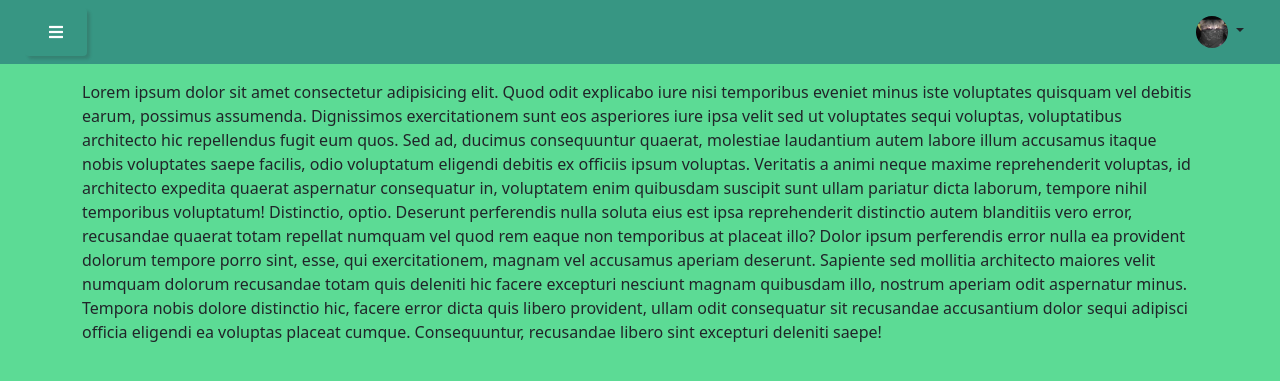
After one commit to daffa1134/INF206-2022-3-SIGAP, a PHP site: page /web/AdminHome.php in a window 1280 px wide. The commit adds this page. Shown: the top 381 px of the page. Run offline with PHP 8.4, Linux system fonts and the light colour scheme.

Commit message:
Add AdminHome

```diff
--- /dev/null
+++ b/web/AdminHome.php
@@ -0,0 +1,87 @@
+<!DOCTYPE html>
+<html lang="en">
+    <head>
+        <meta charset="UTF-8" />
+        <meta http-equiv="X-UA-Compatible" content="IE=edge" />
+        <meta name="viewport" content="width=device-width, initial-scale=1.0" />
+        <title>Test Sidebar</title>
+
+        <!-- CSS -->
+        <link rel="stylesheet" href="https://fonts.googleapis.com/css?family=Roboto:100,300,400,500&display=swap" />
+        <link href="https://cdn.jsdelivr.net/npm/bootstrap@5.1.3/dist/css/bootstrap.min.css" rel="stylesheet" integrity="sha384-1BmE4kWBq78iYhFldvKuhfTAU6auU8tT94WrHftjDbrCEXSU1oBoqyl2QvZ6jIW3" crossorigin="anonymous" />
+        <link rel="stylesheet" href="../assets/css/jquery.mCustomScrollbar.min.css" />
+        <link rel="stylesheet" href="../assets/css/styleother.css" />
+        <link rel="stylesheet" href="../assets/css/style.css" />
+
+        <!-- Icon -->
+        <link rel="shortcut icon" href="./assets/ico/healthcare.png" type="image/x-icon" />
+        <link rel="stylesheet" href="https://use.fontawesome.com/releases/v5.15.4/css/all.css" integrity="sha384-DyZ88mC6Up2uqS4h/KRgHuoeGwBcD4Ng9SiP4dIRy0EXTlnuz47vAwmeGwVChigm" crossorigin="anonymous" />
+    </head>
+
+    <body>
+        <!-- Wrapper -->
+        <div class="wrapper">
+            <!-- Header -->
+            <header class="bg-second p-2">
+                <div class="container-fluid">
+                    <div class="d-flex flex-wrap align-items-center justify-content-between">
+                        <a class="btn btn-customized open-menu" href="#" role="button"> <i class="fas fa-bars"></i></a>
+
+                        <div class="dropdown text-end me-3">
+                            <a href="#" class="d-block link-dark text-decoration-none dropdown-toggle" id="dropdownUser1" data-bs-toggle="dropdown" aria-expanded="false">
+                                <img src="../assets/img/pp-example.png" alt="photo profile" width="32" height="32" class="rounded-circle" />
+                            </a>
+                            <ul class="dropdown-menu text-small" aria-labelledby="dropdownUser1">
+                                <li><a class="dropdown-item" href="#">Settings</a></li>
+                                <li><a class="dropdown-item" href="#">Profile</a></li>
+                            </ul>
+                        </div>
+                    </div>
+                </div>
+            </header>
+
+            <!-- Sidebar -->
+            <nav class="sidebar">
+                <!-- close sidebar menu -->
+                <div class="dismiss">
+                    <i class="fas fa-times"></i>
+                </div>
+
+                <ul class="list-unstyled menu-elements mt-5">
+                    <li class="active">
+                        <a class="scroll-link mb-2" href="#"><i class="fas fa-home"></i> Home</a>
+                    </li>
+                    <li>
+                        <a class="scroll-link mb-2" href="#"><i class="fas fa-info-circle"></i> Tentang</a>
+                    </li>
+                    <li>
+                        <a class="scroll-link mb-2" href="#"><i class="fas fa-question-circle"></i> Bantuan</a>
+                    </li>
+                    <li>
+                        <a class="scroll-link mb-2" href="#"><i class="fas fa-power-off"></i> Keluar</a>
+                    </li>
+                </ul>
+            </nav>
+            <!-- End sidebar -->
+
+            <!-- ISi konten -->
+            <div class="container mt-3">
+                <p>
+                    Lorem ipsum dolor sit amet consectetur adipisicing elit. Quod odit explicabo iure nisi temporibus eveniet minus iste voluptates quisquam vel debitis earum, possimus assumenda. Dignissimos exercitationem sunt eos
+                    asperiores iure ipsa velit sed ut voluptates sequi voluptas, voluptatibus architecto hic repellendus fugit eum quos. Sed ad, ducimus consequuntur quaerat, molestiae laudantium autem labore illum accusamus itaque nobis
+                    voluptates saepe facilis, odio voluptatum eligendi debitis ex officiis ipsum voluptas. Veritatis a animi neque maxime reprehenderit voluptas, id architecto expedita quaerat aspernatur consequatur in, voluptatem enim
+                    quibusdam suscipit sunt ullam pariatur dicta laborum, tempore nihil temporibus voluptatum! Distinctio, optio. Deserunt perferendis nulla soluta eius est ipsa reprehenderit distinctio autem blanditiis vero error,
+                    recusandae quaerat totam repellat numquam vel quod rem eaque non temporibus at placeat illo? Dolor ipsum perferendis error nulla ea provident dolorum tempore porro sint, esse, qui exercitationem, magnam vel accusamus
+                    aperiam deserunt. Sapiente sed mollitia architecto maiores velit numquam dolorum recusandae totam quis deleniti hic facere excepturi nesciunt magnam quibusdam illo, nostrum aperiam odit aspernatur minus. Tempora nobis
+                    dolore distinctio hic, facere error dicta quis libero provident, ullam odit consequatur sit recusandae accusantium dolor sequi adipisci officia eligendi ea voluptas placeat cumque. Consequuntur, recusandae libero sint
+                    excepturi deleniti saepe!
+                </p>
+            </div>
+        </div>
+        <!-- End Wrapper -->
+        <!-- Javascript -->
+        <script src="../assets/js/jquery-3.3.1.min.js"></script>
+        <script src="https://cdn.jsdelivr.net/npm/bootstrap@5.1.3/dist/js/bootstrap.bundle.min.js" integrity="sha384-ka7Sk0Gln4gmtz2MlQnikT1wXgYsOg+OMhuP+IlRH9sENBO0LRn5q+8nbTov4+1p" crossorigin="anonymous"></script>
+        <script src="../assets/js/scripts.js"></script>
+    </body>
+</html>
```
Also changed, not shown: assets/css/style.css (line endings or trailing spaces).
